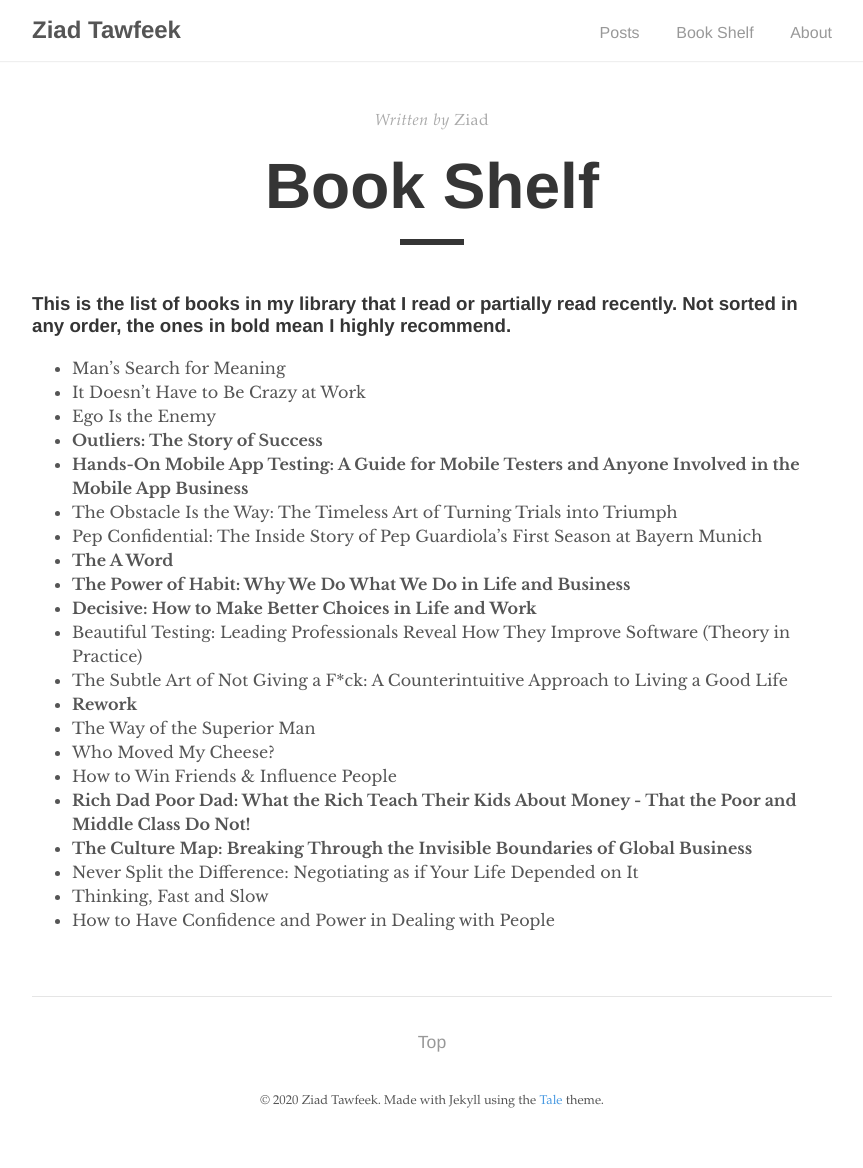
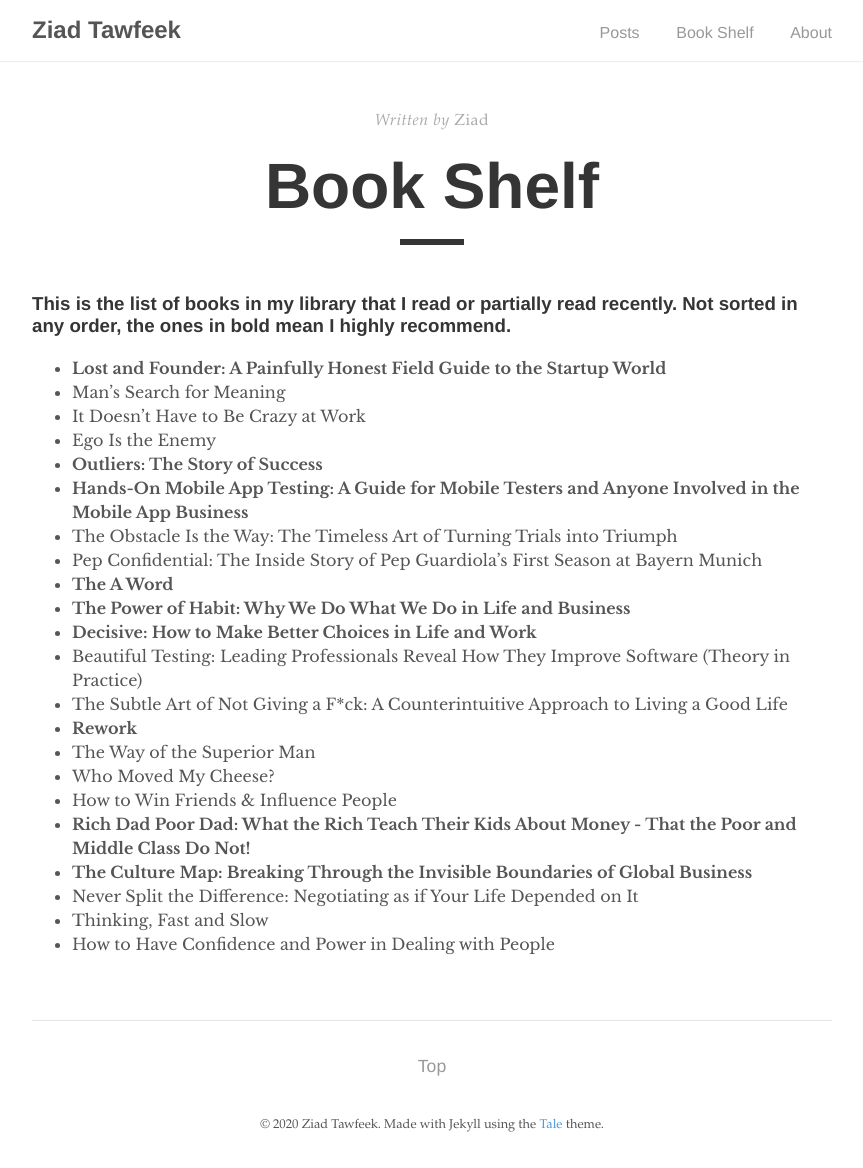
Before and after one commit to ziadtawfeek/web, a Jekyll site: the page built from _pages/book-shelf.md, in a window 1280 px wide. Shown: the whole page, without its empty margins (208-1071 px from the left). Built offline with Jekyll 4.4.1, drawn with Linux system fonts in a browser that asks for light colours; before the commit the page ends 1144 px from its top, so only the background shows below that.

Commit message:
Update book-shelf.md
Update book-shelf.md

```diff
--- a/_pages/book-shelf.md
+++ b/_pages/book-shelf.md
@@ -7,6 +7,7 @@ permalink: /book-shelf/
 
 ### This is the list of books in my library that I read or partially read recently. Not sorted in any order, the ones in bold mean I highly recommend.
 
+- **Lost and Founder: A Painfully Honest Field Guide to the Startup World**
 - Man's Search for Meaning
 - It Doesn't Have to Be Crazy at Work
 - Ego Is the Enemy
```
